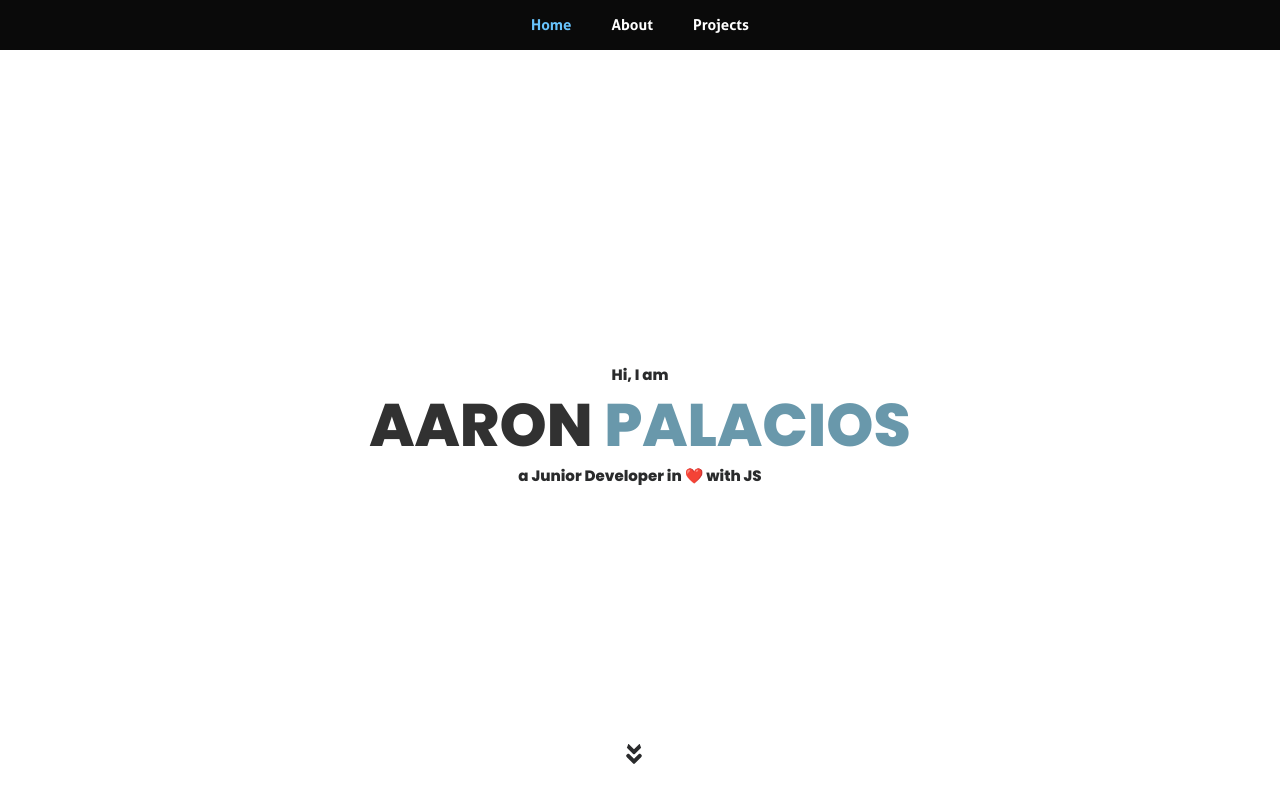
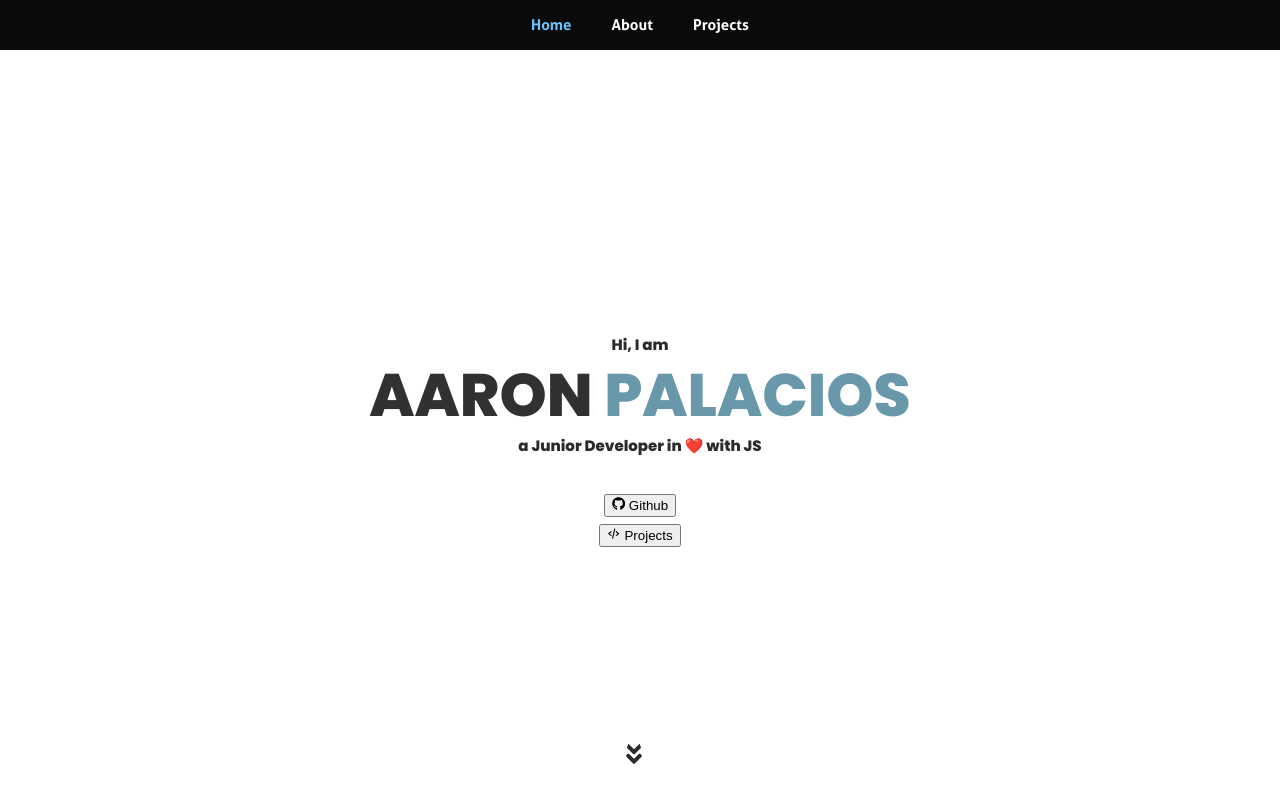
Before and after one commit to apalaciosdev/apalaciosdev-Website, a React (Create React App) app: page / in a window 1280 px wide. Shown: the top 800 px of the page. Built offline with nearby package versions, Linux system fonts and the light colour scheme.

Commit message:
2201011243

```diff
--- /dev/null
+++ b/src/components/ButtonLink.js
@@ -0,0 +1,25 @@
+import React from "react";
+import { FaGithub,} from "react-icons/fa";
+import { BiCodeAlt } from "react-icons/bi";
+
+const ButtonLink = ({ type }) => {
+  const name = type;
+  return (
+    <div>
+      {(() => {
+        switch (name) {
+          case "github":
+            return  <button><FaGithub/> Github</button>;
+
+          case "code":
+            return <button><BiCodeAlt/> Projects</button>;
+
+          default:
+            return <div>You are a User.</div>;
+        }
+      })()}
+    </div>
+  );
+};
+
+export default ButtonLink;
--- a/src/components/Header.js
+++ b/src/components/Header.js
@@ -1,10 +1,13 @@
 import React from "react";
 import header from "../assets/styles/jss/header";
+
+
 import { createUseStyles } from "react-jss";
 import { Link, animateScroll as scroll } from "react-scroll";
-import { FaAngleDoubleDown } from "react-icons/fa";
+import { FaAngleDoubleDown, FaGithub } from "react-icons/fa";
+import ButtonLink from './ButtonLink';
 
-const Header = ({ data }) => {
+const Header = ({ data, buttonData }) => {
   const useStyles = createUseStyles(header);
   const classes = useStyles();
 
@@ -17,6 +20,11 @@ const Header = ({ data }) => {
           <span className={classes.surnameTitle}>{data.surname}</span>
         </h2>
         <p className={`${classes.letras} ${'animate__animated animate__fadeInUp  animate__delay-2s'}`}>{data.descriptionTitle}</p>
+
+        <ButtonLink type={'github'}></ButtonLink>
+        <ButtonLink type={'code'}></ButtonLink>
+
+
         <Link
           activeClass="active"
           to="about"
@@ -25,10 +33,9 @@ const Header = ({ data }) => {
           offset={-70}
           duration={1500}
         >
+          <FaAngleDoubleDown className="scroll-down"/>
+        </Link>
 
-        <FaAngleDoubleDown className="scroll-down"/>
-
-        </Link>
        {/* <ul class="circles">
           <li></li>
           <li></li>
```
